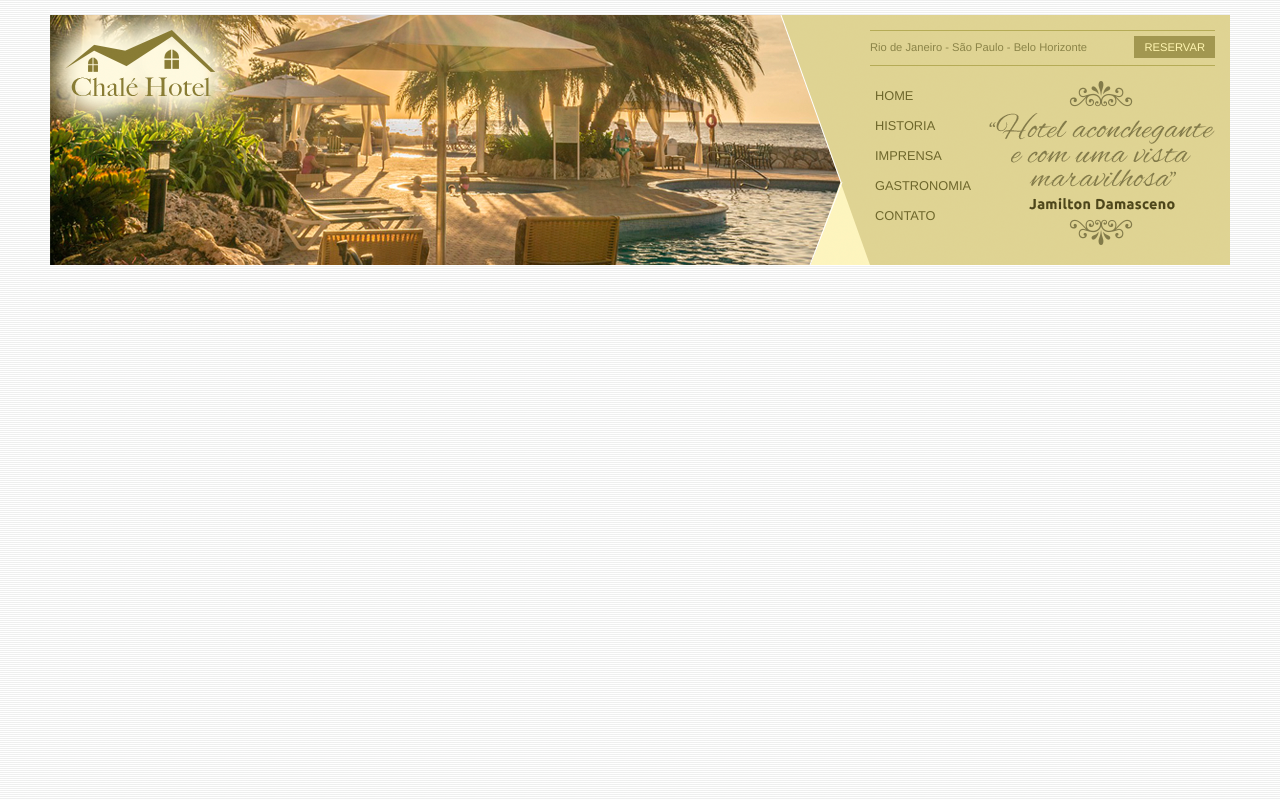
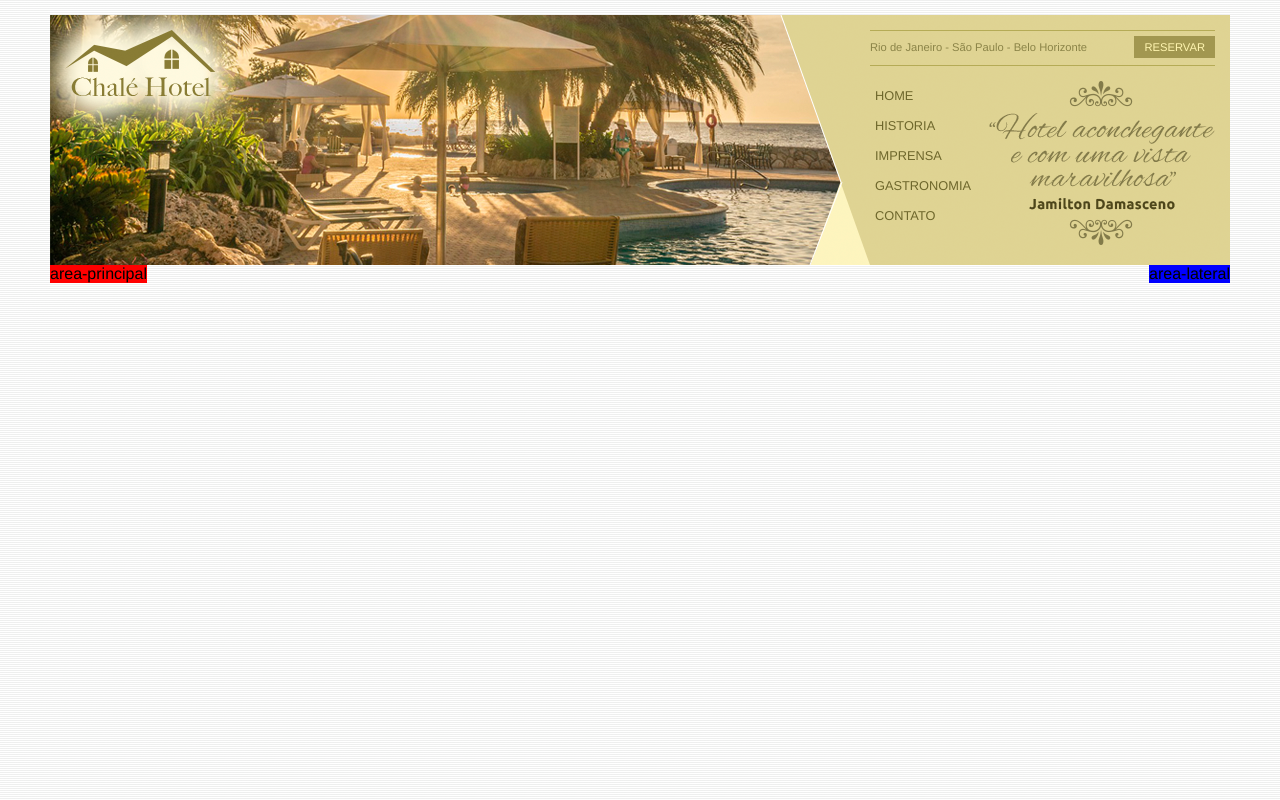
Before and after one commit to vtrpaulon/projeto-chale-hotel, a plain HTML site: page index.html in a window 1280 px wide. Drawn offline with Linux system fonts and the light colour scheme.

Commit message:
inicio area principal

```diff
--- a/css/estilo.css
+++ b/css/estilo.css
@@ -115,3 +115,14 @@ ul#navegacao a:hover{
 	height: 164px;
 	float: right;
 }
+/*
+****Area principal***
+*/
+#area-principal{
+	background: red;
+	float: left;
+}
+#area-lateral{
+	background: blue;
+	float: right;
+}
--- a/index.html
+++ b/index.html
@@ -38,8 +38,13 @@
 					</div>
 				</div>
 			</div>
-
 		</div><!--/ fim topo-->
+		<div id="area-principal"><!--Area de conteudo-->
+			area-principal
+		</div>
+		<div id="area-lateral">
+			area-lateral
+		</div>
 	</div><!--/ fim container-->
 
 </body>
```
